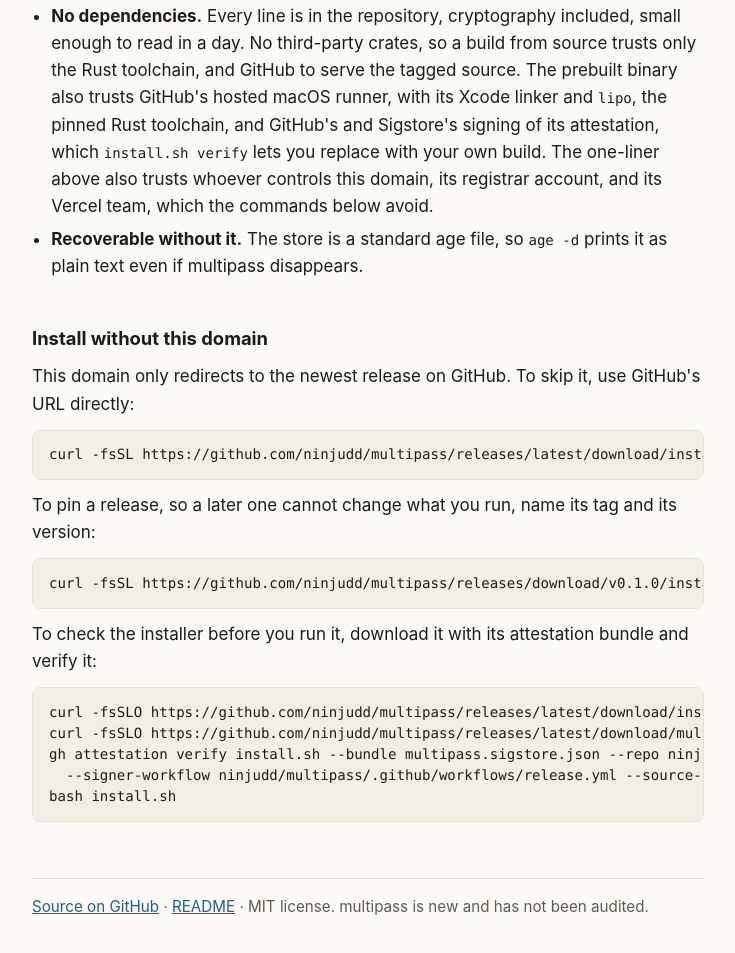
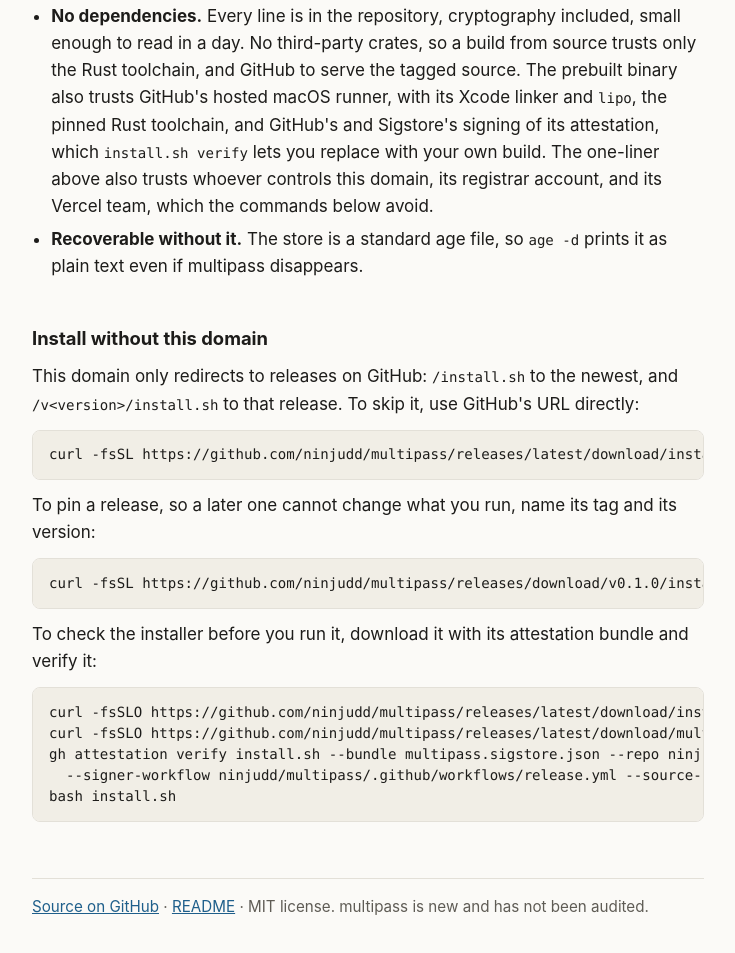
Before and after one commit to ninjudd/multipass, a plain HTML site: page site/index.html in a window 1280 px wide. Shown: the part 605-1558 px from the top of the page, without its empty margins (272-1007 px from the left). Drawn offline with Linux system fonts and the light colour scheme.

Commit message:
Say the domain redirects to releases, not only the newest
The page said the domain only redirects to the newest release, but it also redirects each pinned tag's install.sh to that release.

```diff
--- a/site/index.html
+++ b/site/index.html
@@ -68,7 +68,7 @@
   </ul>
 
   <h2>Install without this domain</h2>
-  <p>This domain only redirects to the newest release on GitHub. To skip it, use GitHub's URL directly:</p>
+  <p>This domain only redirects to releases on GitHub: <code>/install.sh</code> to the newest, and <code>/v&lt;version&gt;/install.sh</code> to that release. To skip it, use GitHub's URL directly:</p>
   <pre><code>curl -fsSL https://github.com/ninjudd/multipass/releases/latest/download/install.sh | bash</code></pre>
   <p>To pin a release, so a later one cannot change what you run, name its tag and its version:</p>
   <pre><code>curl -fsSL https://github.com/ninjudd/multipass/releases/download/v0.1.0/install.sh | MULTIPASS_VERSION=0.1.0 bash</code></pre>
```
